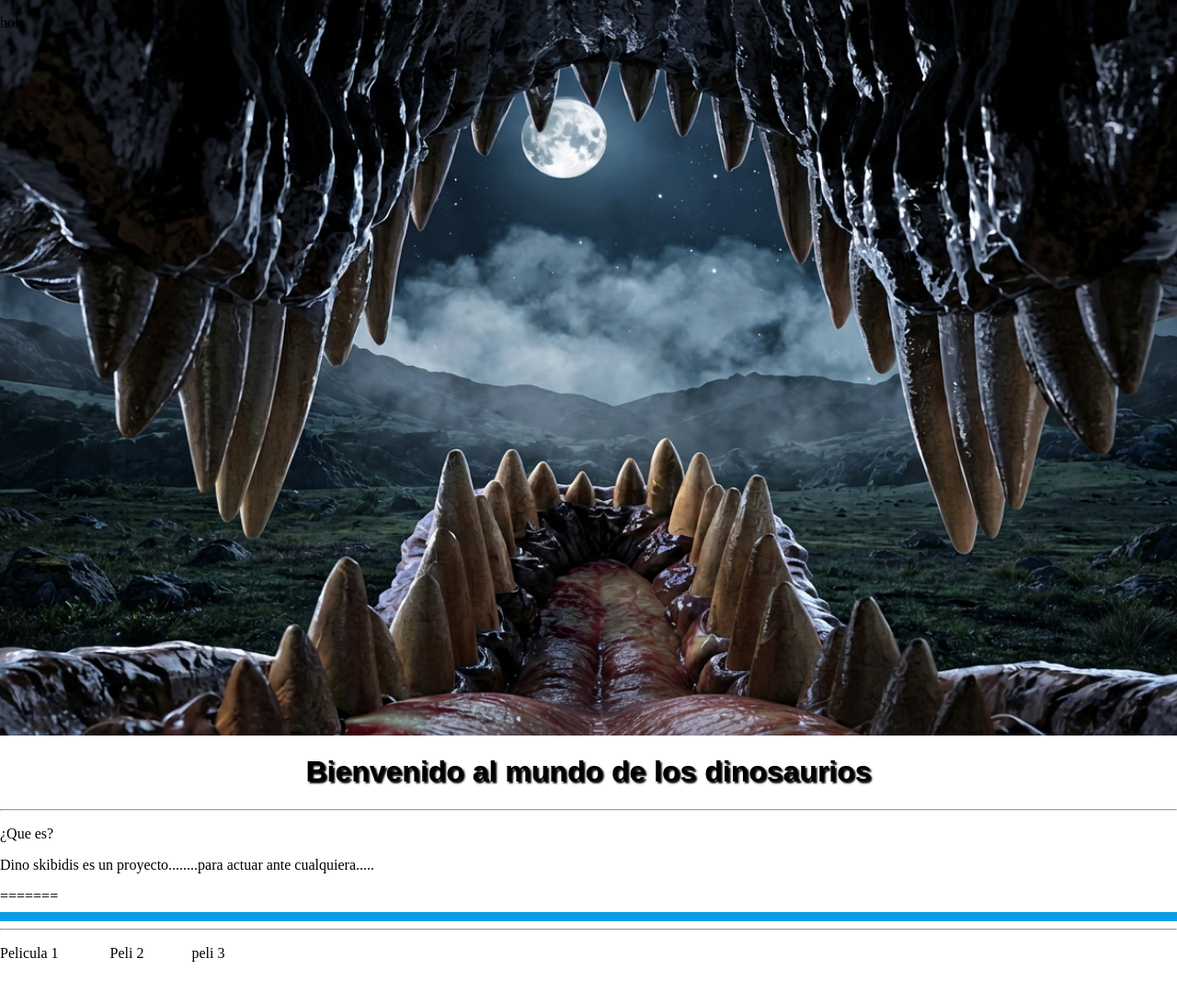
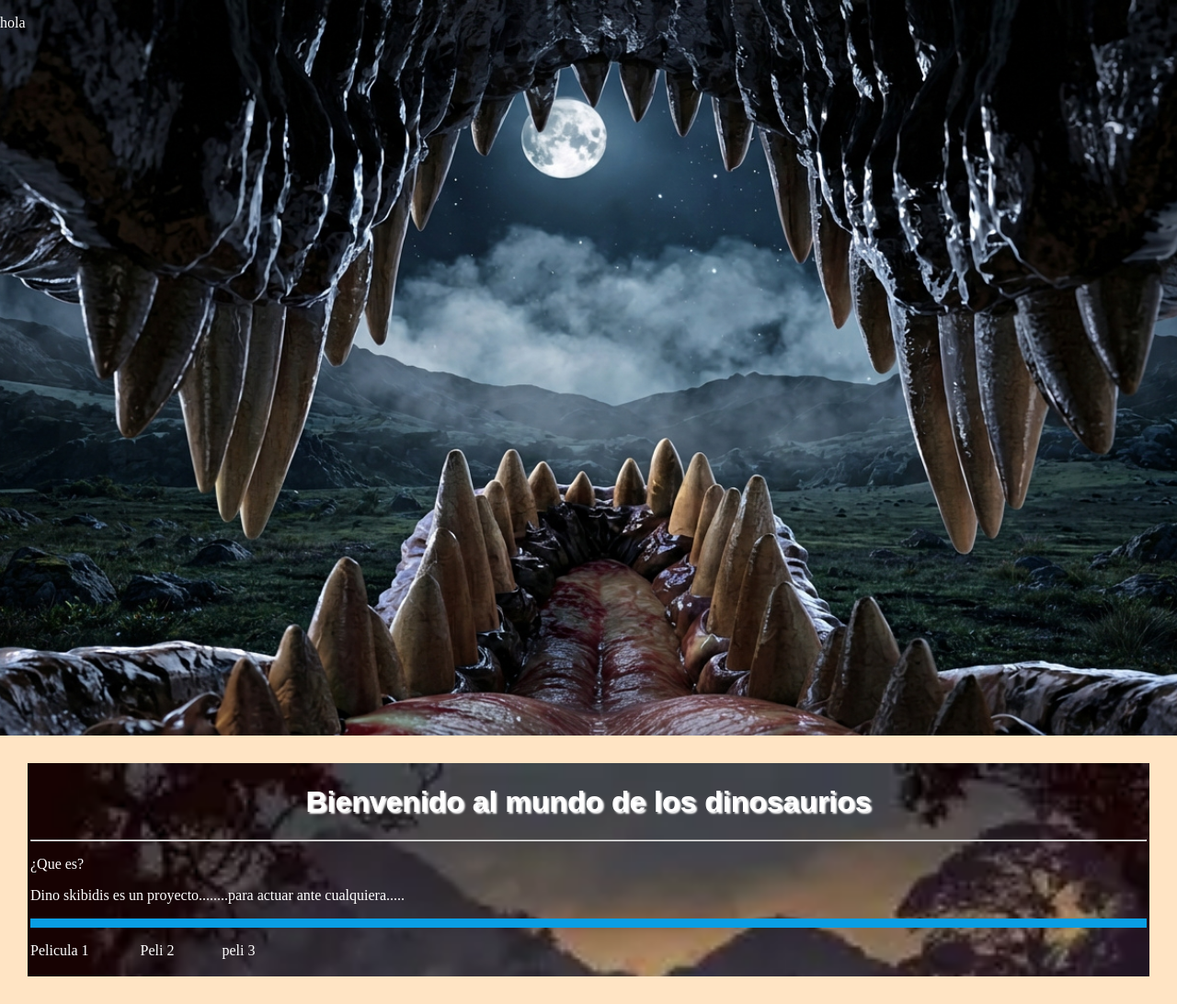
Before and after one commit to HugooCD/DinoWeb, a plain HTML site: page index.html in a window 1280 px wide. Shown: the whole page at 92% size. Before the commit the page ends 1062 px from the top, so only its background shows below. Drawn offline with Linux system fonts and the light colour scheme.

Commit message:
el hueso

```diff
--- a/estilo.css
+++ b/estilo.css
@@ -9,6 +9,15 @@
 
 body {
     margin: 0;
+    background-color: bisque;
+}
+
+#cuerpo {
+    margin: 30px;
+    background-image: url(OIP.webp);
+    background-repeat: no-repeat;
+    background-size: cover;
+    padding: 3px;
 }
 
 .primera_lina{
@@ -21,4 +30,9 @@ h1 {
     text-align: center;
     font-family:sans-serif;
     text-shadow: 2px 2px 2px;
+    color: white;
 }
+
+p {
+    color: white;
+}
--- a/index.html
+++ b/index.html
@@ -6,24 +6,18 @@
     <link rel="stylesheet" href="estilo.css">
 </head>
 <body>
-    <div id="portada">
-        <p>hola</p>
-    </div>
+<div id="portada">
+    <p>hola</p>
+</div>
 
+<div id="cuerpo">
+    <h1>Bienvenido al mundo de los dinosaurios</h1>
+    <hr id="primera_lina">
+    <p>¿Que es?</p>
+    <p>Dino skibidis es un proyecto........para actuar ante cualquiera.....</p>
+    <hr class="primera_lina">
+    <p> Pelicula 1 &emsp;&emsp;&emsp; Peli 2&emsp;&emsp;&emsp; peli 3 </p>
+</div>
 
-    <h1>Bienvenido al mundo de los dinosaurios</h1>
-<hr id="primera_lina">
-
-<p>¿Que es?</p>
-
-<p>Dino skibidis es un proyecto........para actuar ante cualquiera.....</p>
-=======
-
-    <hr class="primera_lina">
-
-
-<hr>
-
-<p> Pelicula 1 &emsp;&emsp;&emsp; Peli 2&emsp;&emsp;&emsp; peli 3 </p>
 </body>
 </html>
```
